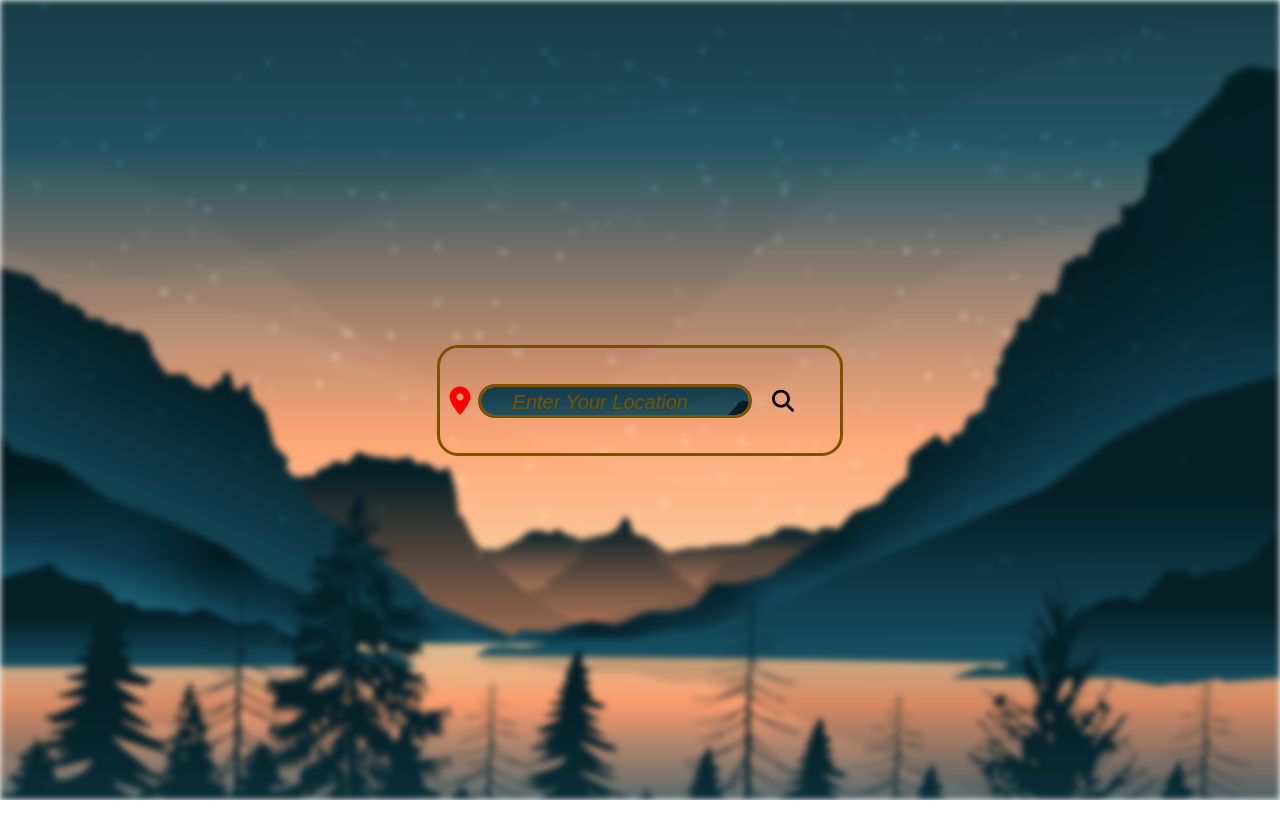
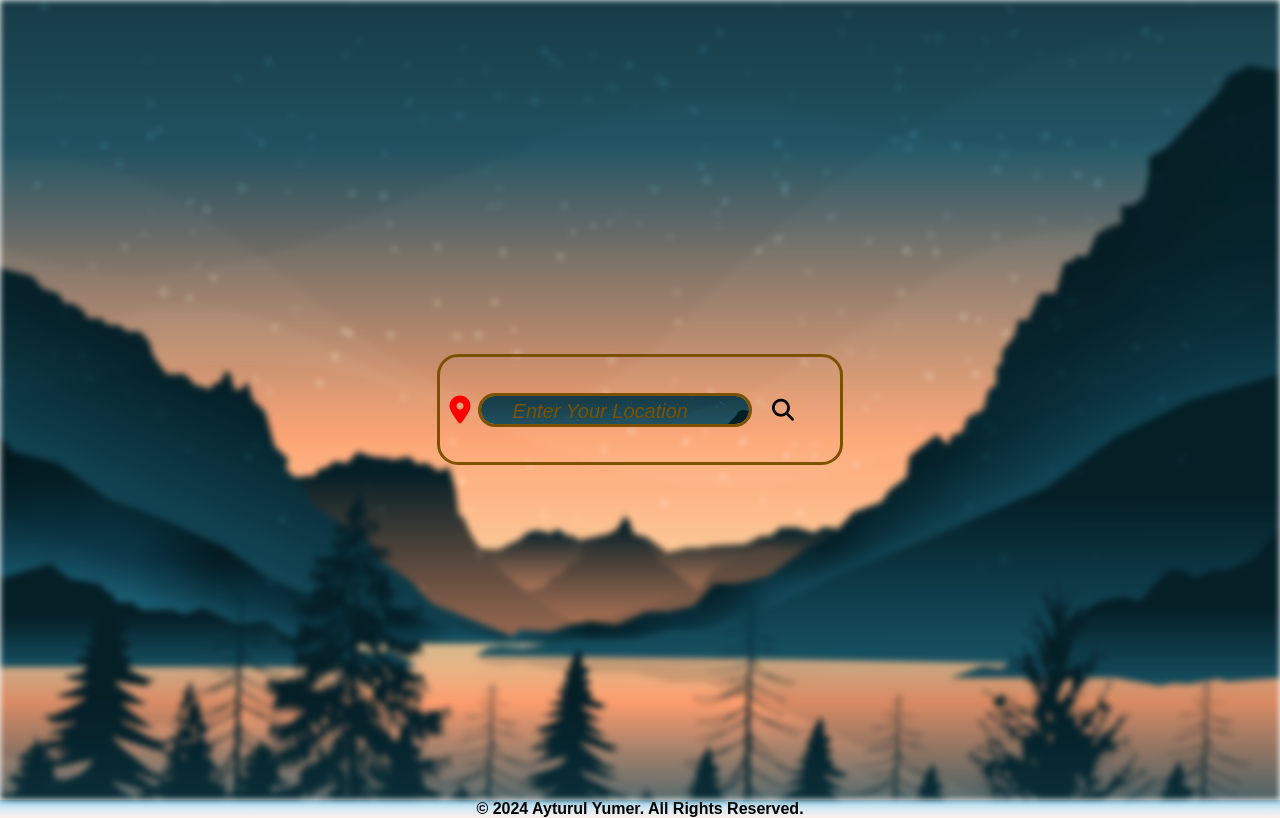
Before and after one commit to ayturulyumer/WeatherApp, a plain HTML site: page index.html in a window 1280 px wide. Drawn offline with Linux system fonts and the light colour scheme.

Commit message:
Add footer

```diff
--- a/index.html
+++ b/index.html
@@ -1,14 +1,17 @@
 <html lang="en">
+
 <head>
     <meta charset="UTF-8">
     <meta name="viewport" content="width=device-width, initial-scale=1.0">
     <link rel="icon" type="image/x-icon" href="/images/favicon.png">
     <link rel="stylesheet" href="style.css">
     <link rel="preconnect" href="https://fonts.googleapis.com">
-<link rel="preconnect" href="https://fonts.gstatic.com" crossorigin>
-<link href="https://fonts.googleapis.com/css2?family=Roboto:ital,wght@0,100;1,700&family=Russo+One&display=swap" rel="stylesheet">
+    <link rel="preconnect" href="https://fonts.gstatic.com" crossorigin>
+    <link href="https://fonts.googleapis.com/css2?family=Roboto:ital,wght@0,100;1,700&family=Russo+One&display=swap"
+        rel="stylesheet">
     <title>Weather Application</title>
 </head>
+
 <body>
     <div class="bg-image"></div>
     <div class="container">
@@ -47,8 +50,10 @@
             </div>
         </div>
 
-
     </div>
+    <footer class="footer">
+        <p>© 2024 Ayturul Yumer. All Rights Reserved.</p>
+    </footer>
     <script src="https://kit.fontawesome.com/6520d04a2c.js" crossorigin="anonymous"></script>
     <script src="app.js" type="module"></script
 </body>
--- a/style.css
+++ b/style.css
@@ -7,7 +7,9 @@
 }
 
 body {
-    height: 100vh;
+  display: flex;
+  flex-direction: column;
+  min-height: 100vh;
   display: flex;
   align-items: center;
   justify-content: center;
@@ -15,12 +17,11 @@ body {
 
 .bg-image {
   background-image: url("/images/background.png");
-    height: 100vh;
-    width: 100%;
+  min-height: 100vh;
+  min-width: 100%;
   background-size: cover;
   filter: blur(3px);
 }
-
 
 .container {
   background-color: transparent;
@@ -33,7 +34,7 @@ body {
   font-family: "Roboto", sans-serif;
   transition: 0.6s ease-out;
   outline-style: solid;
-    outline-color: rgb(124, 81, 0)
+  outline-color: rgb(124, 81, 0);
 }
 
 .search-box {
@@ -60,7 +61,6 @@ body {
   font-weight: 500;
   text-transform: uppercase;
   padding-left: 32px;
-
 }
 
 .search-box input::placeholder {
@@ -90,8 +90,9 @@ body {
 }
 
 #location {
-    position: absolute;left: -5px;
-    color:red;
+  position: absolute;
+  left: -5px;
+  color: red;
   font-size: 28px;
 }
 
@@ -107,7 +108,8 @@ body {
 
 .weather-box .temperature {
   font-style: italic;
-    position: relative;top:25px;
+  position: relative;
+  top: 25px;
   color: yellow;
   font-size: 4rem;
   font-weight: 800;
@@ -124,8 +126,9 @@ body {
 
 .weather-box .description {
   font-family: Verdana, Geneva, Tahoma, sans-serif;
-    position: relative;top: 25px;
-    color:whitesmoke;
+  position: relative;
+  top: 25px;
+  color: whitesmoke;
   font-size: 26px;
   font-weight: bolder;
   font-style: italic;
@@ -134,7 +137,8 @@ body {
 
 .weather-box .time {
   font-style: italic;
-    position: relative;top: -145px;
+  position: relative;
+  top: -145px;
   font-size: 25px;
   color: whitesmoke;
   font-weight: 1000;
@@ -165,7 +169,8 @@ body {
 }
 
 .weather-details i {
-    position: relative;bottom: 30px;
+  position: relative;
+  bottom: 30px;
   color: rgb(0, 166, 243);
   font-size: 26px;
   margin-right: 10px;
@@ -173,20 +178,23 @@ body {
 }
 
 .weather-details span {
-    position: relative;bottom: 15px;left: 40px;
+  position: relative;
+  bottom: 15px;
+  left: 40px;
   font-family: Verdana, Geneva, Tahoma, sans-serif;
-    color:whitesmoke;
+  color: whitesmoke;
   font-size: 20px;
   font-style: italic;
-    font-weight: bolder
+  font-weight: bolder;
 }
 
 .weather-details p {
   font-style: italic;
   font-family: Verdana, Geneva, Tahoma, sans-serif;
-    position: relative;left: 35px;
+  position: relative;
+  left: 35px;
   margin-top: -80px;
-   color:whitesmoke;
+  color: whitesmoke;
   font-size: 20px;
   font-weight: bolder;
 }
@@ -201,12 +209,9 @@ body {
 }
 
 .not-found img {
-
   width: 100%;
   position: relative;
   top: -50px;
-
-
 }
 
 .not-found p {
@@ -228,6 +233,17 @@ body {
   animation-delay: 0.5;
 }
 
+.footer {
+    min-width: 100%;
+    text-align: center;
+    background: linear-gradient(to top, #fff1eb 0%, #ace0f9 100%);
+}
+
+.footer p{
+    font: 16px Arial,sans-serif;
+    font-weight: 700;
+}
+
 @keyframes fadeIn {
   to {
     scale: 1;
```
Lines whose indentation alone changed are shown as unchanged.
